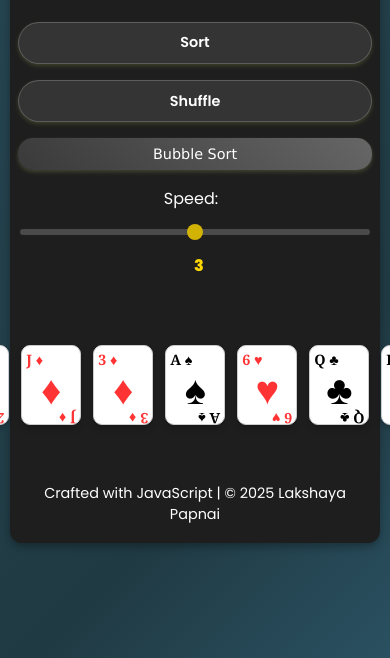
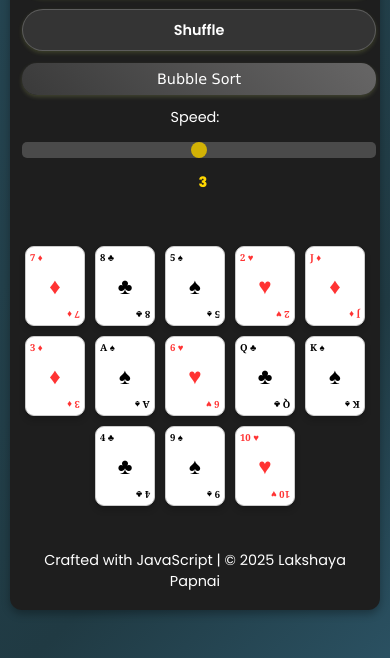
Before and after one commit to lakshaya-papnai/Sorted-AF-Project, a plain HTML site: page index.html in a window 390 px wide. Shown: the part 218-876 px from the top of the page. Drawn offline with Linux system fonts and the light colour scheme.

Commit message:
responsiveness worked

```diff
--- a/script.js
+++ b/script.js
@@ -55,7 +55,6 @@ function init() {
   shuffleBtn.addEventListener("click", shuffleCards);
 
   startBtn.addEventListener("click", async () => {
-    // If already sorted, reshuffle first
     if (areCardsSorted()) {
       shuffleCards();
       await delay(600);
@@ -92,18 +91,15 @@ async function bubbleSort() {
           const cardA = cards[j];
           const cardB = cards[j + 1];
 
-          // highlight comparing
           cardA.element.classList.add("active");
           cardB.element.classList.add("active");
 
           setTimeout(() => {
-            // if out of order, swap
             if (cardA.rank > cardB.rank) {
               cardA.element.classList.add("flip");
               cardB.element.classList.add("flip");
               [cards[j], cards[j + 1]] = [cards[j + 1], cards[j]];
 
-              // play swap sound
               const swapSound = document.getElementById("swap-sound");
               if (swapSound) {
                 swapSound.currentTime = 0;
@@ -118,7 +114,6 @@ async function bubbleSort() {
               }, 600);
             }
 
-            // remove comparing highlight
             cardA.element.classList.remove("active");
             cardB.element.classList.remove("active");
 
@@ -126,7 +121,6 @@ async function bubbleSort() {
             setTimeout(step, getDelay());
           }, getDelay());
         } else {
-          // mark sorted
           cards[len - i - 1].element.classList.add("sorted");
           const placedSound = document.getElementById("placed-sound");
           if (placedSound) {
@@ -138,7 +132,6 @@ async function bubbleSort() {
           setTimeout(step, getDelay());
         }
       } else {
-        // all sorted
         cards.forEach(c => c.element.classList.add("sorted"));
         const winMusic = document.getElementById("win-music");
         if (winMusic) winMusic.play();
@@ -165,12 +158,10 @@ async function selectionSort() {
 
         function innerLoop() {
           if (j < len) {
-            // highlight comparing
             cards[j].element.classList.add("active");
             cards[minIndex].element.classList.add("active");
 
             setTimeout(() => {
-              // remove highlight
               cards[j].element.classList.remove("active");
               cards[minIndex].element.classList.remove("active");
 
@@ -181,7 +172,6 @@ async function selectionSort() {
               setTimeout(innerLoop, getDelay());
             }, getDelay());
           } else {
-            // swap if needed
             if (minIndex !== i) {
               cards[i].element.classList.add("flip");
               cards[minIndex].element.classList.add("flip");
@@ -198,20 +188,16 @@ async function selectionSort() {
               setTimeout(() => {
                 cards[i].element.classList.remove("flip");
                 cards[minIndex].element.classList.remove("flip");
-
-                // mark placed
                 cards[i].element.classList.add("sorted");
                 const placedSound = document.getElementById("placed-sound");
                 if (placedSound) {
                   placedSound.currentTime = 0;
                   placedSound.play();
                 }
-
                 i++;
                 setTimeout(outerLoop, getDelay());
               }, 600);
             } else {
-              // no swap, just mark sorted
               cards[i].element.classList.add("sorted");
               const placedSound = document.getElementById("placed-sound");
               if (placedSound) {
@@ -223,10 +209,8 @@ async function selectionSort() {
             }
           }
         }
-
         innerLoop();
       } else {
-        // all sorted
         cards.forEach(c => c.element.classList.add("sorted"));
         const winMusic = document.getElementById("win-music");
         if (winMusic) winMusic.play();
@@ -234,7 +218,6 @@ async function selectionSort() {
         resolve();
       }
     }
-
     outerLoop();
   });
 }
@@ -253,7 +236,6 @@ async function insertionSort() {
 
         function innerLoop() {
           if (j > 0 && cards[j].rank < cards[j - 1].rank) {
-            // highlight
             cards[j].element.classList.add("active");
             cards[j - 1].element.classList.add("active");
 
@@ -261,7 +243,6 @@ async function insertionSort() {
               cards[j].element.classList.remove("active");
               cards[j - 1].element.classList.remove("active");
 
-              // swap
               cards[j].element.classList.add("flip");
               cards[j - 1].element.classList.add("flip");
               [cards[j], cards[j - 1]] = [cards[j - 1], cards[j]];
@@ -286,10 +267,8 @@ async function insertionSort() {
             setTimeout(outerLoop, getDelay());
           }
         }
-
         innerLoop();
       } else {
-        // complete
         cards.forEach(c => c.element.classList.add("sorted"));
         const winMusic = document.getElementById("win-music");
         if (winMusic) winMusic.play();
@@ -297,7 +276,6 @@ async function insertionSort() {
         resolve();
       }
     }
-
     outerLoop();
   });
 }
@@ -393,10 +371,22 @@ function updateCardPositions() {
   const totalCards    = window.cards.length;
   if (!totalCards) return;
 
-  const cardWidth = window.cards[0].element.offsetWidth;
-  const gap       = 12;
-  const totalReq  = totalCards * cardWidth + (totalCards - 1) * gap;
-  const baseOffset= (cardContainer.offsetWidth - totalReq) / 2;
+  // Mobile: flex reordering
+  const isMobile = window.innerWidth <= 480;
+  if (isMobile) {
+    window.cards.forEach((c, idx) => {
+      c.element.style.order = idx;
+      c.element.style.left  = 'auto';
+      c.element.style.top   = 'auto';
+    });
+    return;
+  }
+
+  // Desktop: absolute positioning
+  const cardWidth    = window.cards[0].element.offsetWidth;
+  const gap          = 12;
+  const totalReq     = totalCards * cardWidth + (totalCards - 1) * gap;
+  const baseOffset   = Math.max((cardContainer.offsetWidth - totalReq) / 2, 0);
 
   window.cards.forEach((c, idx) => {
     const leftPos = baseOffset + idx * (cardWidth + gap);
@@ -429,7 +419,6 @@ function areCardsSorted() {
 
 function getDelay() {
   const s = parseInt(document.getElementById("speed").value, 10);
-  // s=1→2000ms, 2→1600, 3→1200, 4→800, 5→400
   return 2400 - 400 * s;
 }
 
--- a/style.css
+++ b/style.css
@@ -332,35 +332,79 @@ footer {
     padding: 6px;
   }
 }
-
 /* Responsive: Mobile */
 @media (max-width: 480px) {
+  /* Container & Typography */
   #app-container {
     padding: 0.5rem;
   }
-  h1 {
+
+  header h1 {
     font-size: 1.5rem;
   }
-  p {
+
+  header p {
     font-size: 0.9rem;
   }
+
+  /* Controls: stack vertically & full width */
+  #controls {
+    flex-direction: column;
+    gap: 0.75rem;
+  }
+  #controls > * {
+    width: 100%;
+    text-align: center;
+  }
+
   button {
     padding: 0.6rem 1rem;
     font-size: 0.9rem;
   }
+
   select {
     padding: 0.5rem 1rem;
     font-size: 0.9rem;
   }
+
+  label, #speed-value {
+    font-size: 0.9rem;
+  }
+
   input[type="range"] {
     width: 80px;
   }
+
+  /* Card container: flex-wrap for multiple rows */
   #card-container {
-    height: 150px;
+    display: flex;
+    flex-wrap: wrap;
+    justify-content: center;
+    align-items: center;
+    height: auto;
+    padding: 1rem 0;
+    position: static;
   }
+
+  /* Cards: static flow, tighter sizing */
   .card {
+    position: static;
+    top: auto;
+    transform: none;
     width: 50px;
     height: 70px;
     padding: 4px;
+    margin: 5px;
+  }
+
+  /* Corner labels smaller */
+  .card::before,
+  .card::after {
+    font-size: 0.6rem;
+  }
+
+  /* Center suit icon smaller */
+  .card span {
+    font-size: 1.4rem;
   }
 }
```
